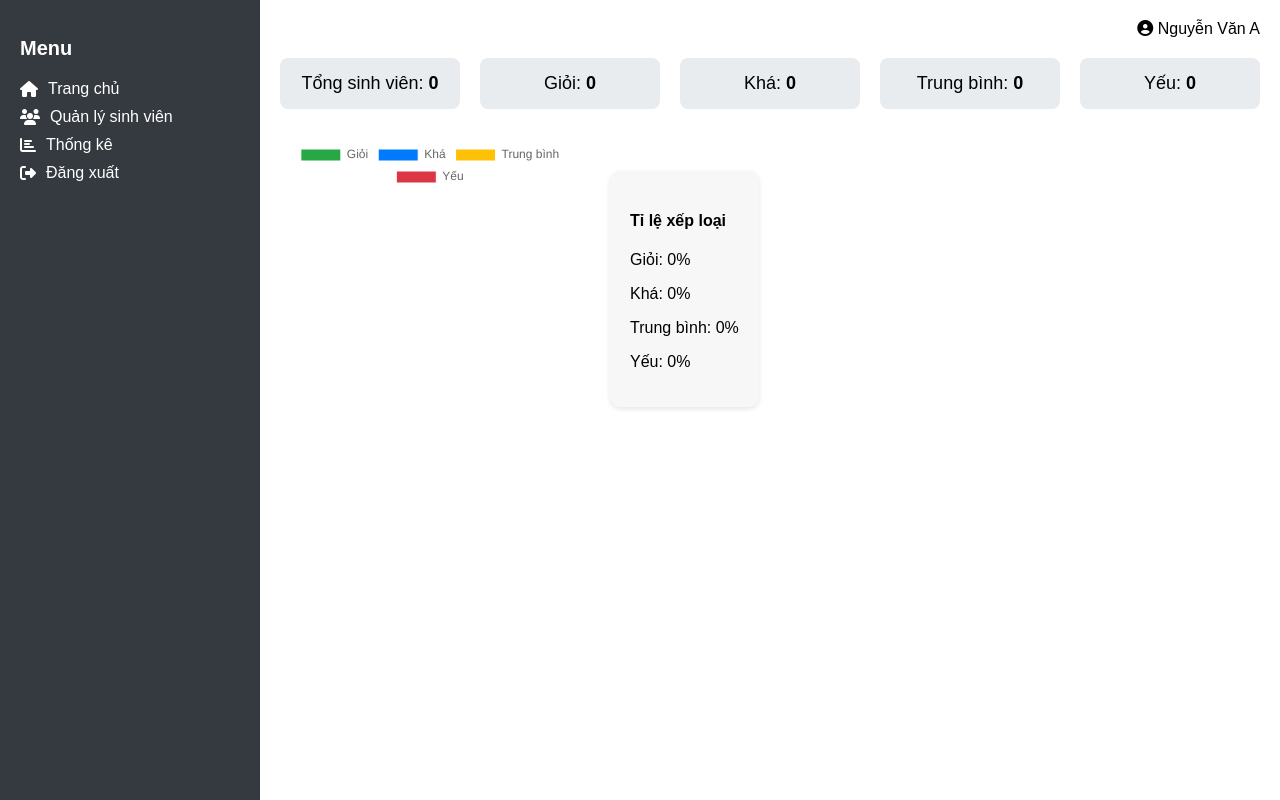
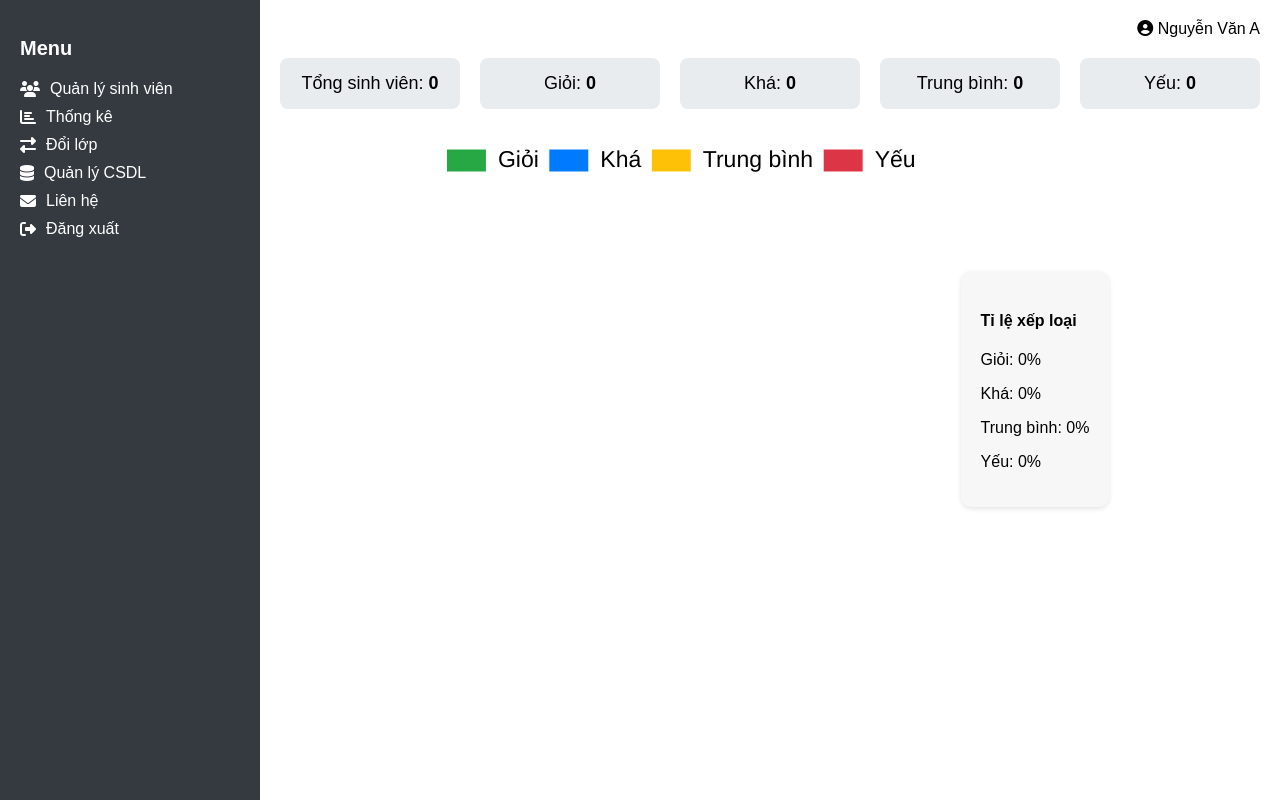
Before and after one commit to Rumnn/BTL-KTPM, a plain HTML site: page Frontend/html/thongke.html in a window 1280 px wide. Drawn offline with nearby package versions, Linux system fonts and the light colour scheme.

Commit message:
update thongke

```diff
--- a/Frontend/css/thongke.css
+++ b/Frontend/css/thongke.css
@@ -79,13 +79,14 @@ body {
 .chart-percent-wrapper {
   display: flex;
   gap: 30px;
+  justify-content: center;
   align-items: center;
-  margin-top: 20px;
+  margin-top: 30px;
 }
 
 canvas#scoreChart {
-  max-width: 300px;
-  max-height: 300px;
+  max-width: 500px;
+  max-height: 500px;
 }
 
 .percent-info {
--- a/Frontend/html/thongke.html
+++ b/Frontend/html/thongke.html
@@ -14,9 +14,11 @@
     <aside class="sidebar">
       <h2>Menu</h2>
       <ul>
-        <li><a href="giaodien.html"><i class="fas fa-home"></i> Trang chủ</a></li>
         <li><a href="index.html"><i class="fas fa-users"></i> Quản lý sinh viên</a></li>
         <li><a href="thongke.html"><i class="fas fa-chart-bar"></i> Thống kê</a></li>
+        <li><a href="#"><i class="fas fa-exchange-alt"></i> Đổi lớp</a></li>
+        <li><a href="#"><i class="fas fa-database"></i> Quản lý CSDL</a></li>
+        <li><a href="#"><i class="fas fa-envelope"></i> Liên hệ</a></li>
         <li><a href="javascript:void(0);" onclick="logout()"><i class="fas fa-sign-out-alt"></i> Đăng xuất</a></li>
       </ul>
     </aside>
@@ -38,7 +40,7 @@
       </section>
 
       <div class="chart-percent-wrapper">
-        <canvas id="scoreChart" width="300" height="300"></canvas>
+        <canvas id="scoreChart" width="400" height="400"></canvas>
         <div class="percent-info">
           <h4>Tỉ lệ xếp loại</h4>
           <p>Giỏi: <span id="excellent-percent">0%</span></p>
--- a/Frontend/js/thongke.js
+++ b/Frontend/js/thongke.js
@@ -47,7 +47,13 @@ function renderStatistics() {
       responsive: true,
       plugins: {
         legend: {
-          position: 'top'
+          position: 'top',
+          labels: {
+            font: {
+              size: 23
+            },
+            color: '#000'
+          }
         }
       }
     }
```
